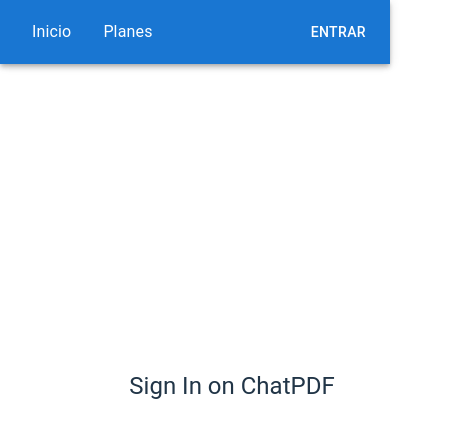
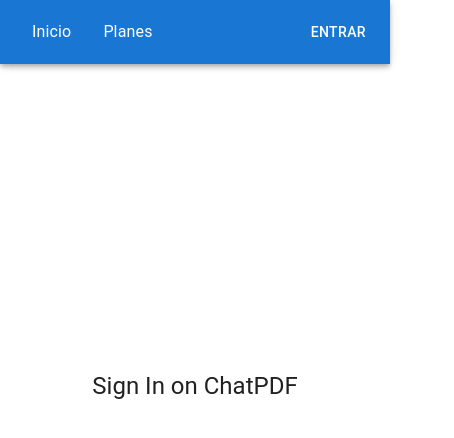
Before and after one commit to Lolichess/chatbase-front, a React (Vite) app: page /login in a window 390 px wide. Shown: the top 438 px of the page, 454 px wide, since content can reach past the window. Built offline with nearby package versions, Linux system fonts and the light colour scheme.

Commit message:
cambios en mobile login

```diff
--- a/src/components/LoginForm/LoginForm.tsx
+++ b/src/components/LoginForm/LoginForm.tsx
@@ -33,7 +33,10 @@
   };
 
   return (
-    <Box component="div" sx={{ width: "400px", margin: "0 auto" }}>
+    <Box
+      component="div"
+      sx={{ width: { md: "400px", xs: "100%" }, margin: "0 auto" }}
+    >
       <Typography variant="h5">Sign In on ChatPDF</Typography>
       <Box
         component="div"
--- a/src/pages/Login/Login.tsx
+++ b/src/pages/Login/Login.tsx
@@ -2,11 +2,13 @@
 import { GoogleOAuthProvider } from "@react-oauth/google";
 import { Navbar } from "@/components";
 import LoginForm from "@/components/LoginForm/LoginForm";
+import { CssBaseline } from "@mui/material";
 
 const Login = () => {
   return (
     <>
       {" "}
+      <CssBaseline />
       <Navbar />
       <LoginForm />
     </>
```
